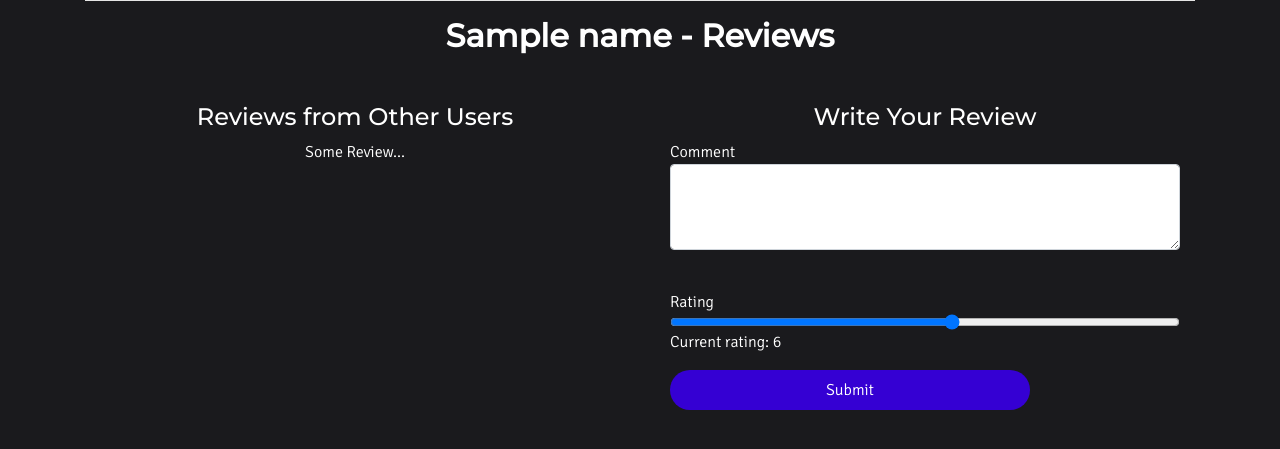
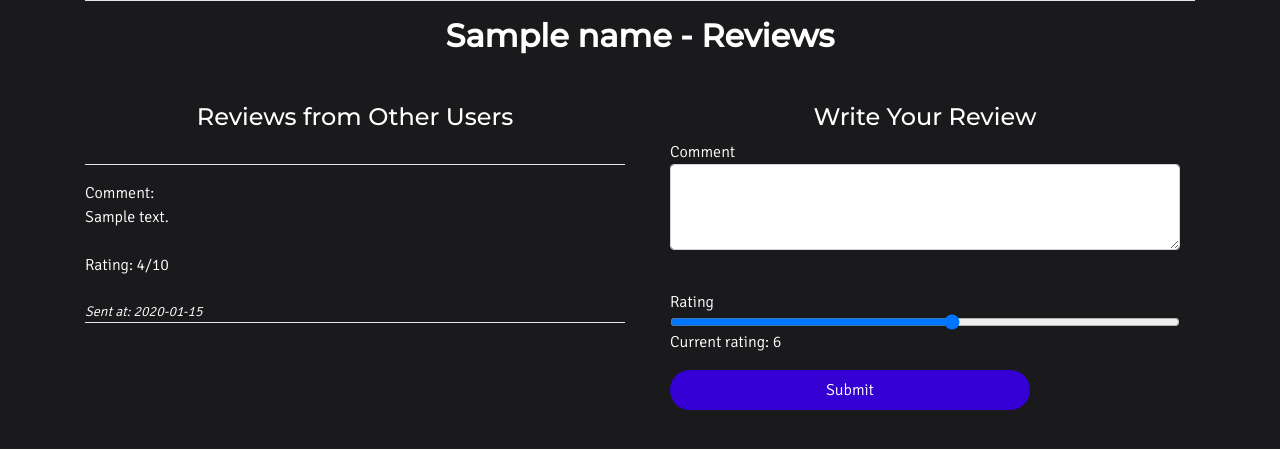
Before and after one commit to shiftleino/golf-course-app, a Flask app: template src/templates/reviews.html in a window 1280 px wide. Shown: the part 72-521 px from the top of the page. Run offline with Flask 2, Linux system fonts and the light colour scheme; the template is opened without the code that fills it: most values are stand-ins (such as "Sample title", 1, 10 or a date in 2020); some libraries are stand-ins or nearby versions.

Commit message:
Added the template to show all the reviews

```diff
--- a/src/templates/reviews.html
+++ b/src/templates/reviews.html
@@ -15,8 +15,30 @@
         </div>
     </div>
     <div class="row">
-        <div class="col-md-6 text-center">
-            <p>Some Review...</p>
+        <div class="col-md-6">
+            <br>
+            <hr>
+            {% for review in reviews %}
+                <div>
+                    Comment:<br>
+                    {% if review.comment.rstrip() == "" %}
+                    <em>The user left no comment.</em>
+                    {% else %}
+                    {{ review.comment }}
+                    {% endif %}
+                    <br>
+                    <br>
+                    Rating: {{ review.rating }}/10
+                    <br>
+                    <br>
+                    <div class="timestamp">
+                        <em>
+                            Sent at: {{ review.sent_at.date() }}
+                        </em>
+                    </div>
+                    <hr>
+                </div>
+            {% endfor %}
         </div>
         <div class="col-md-6">
             <div class="success">{{ message }}</div>
```
